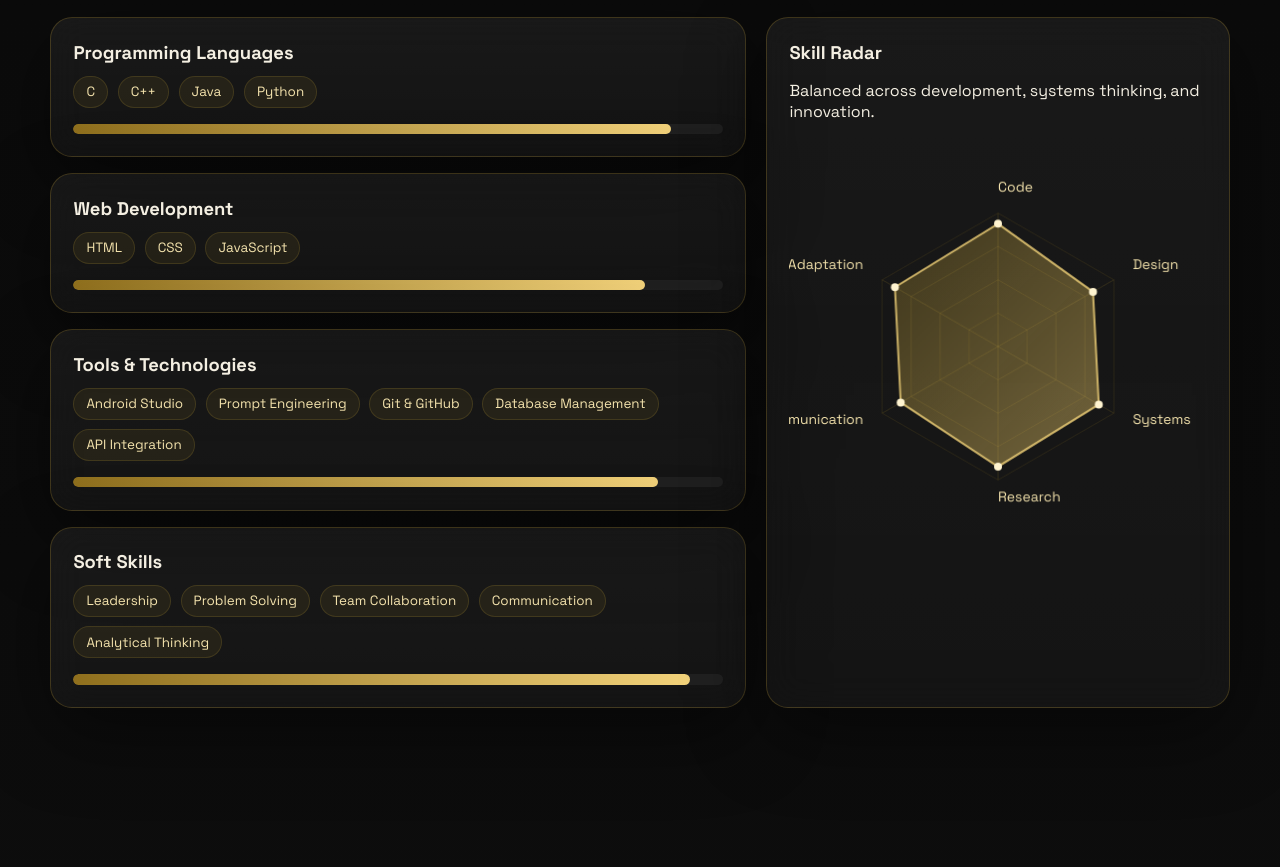
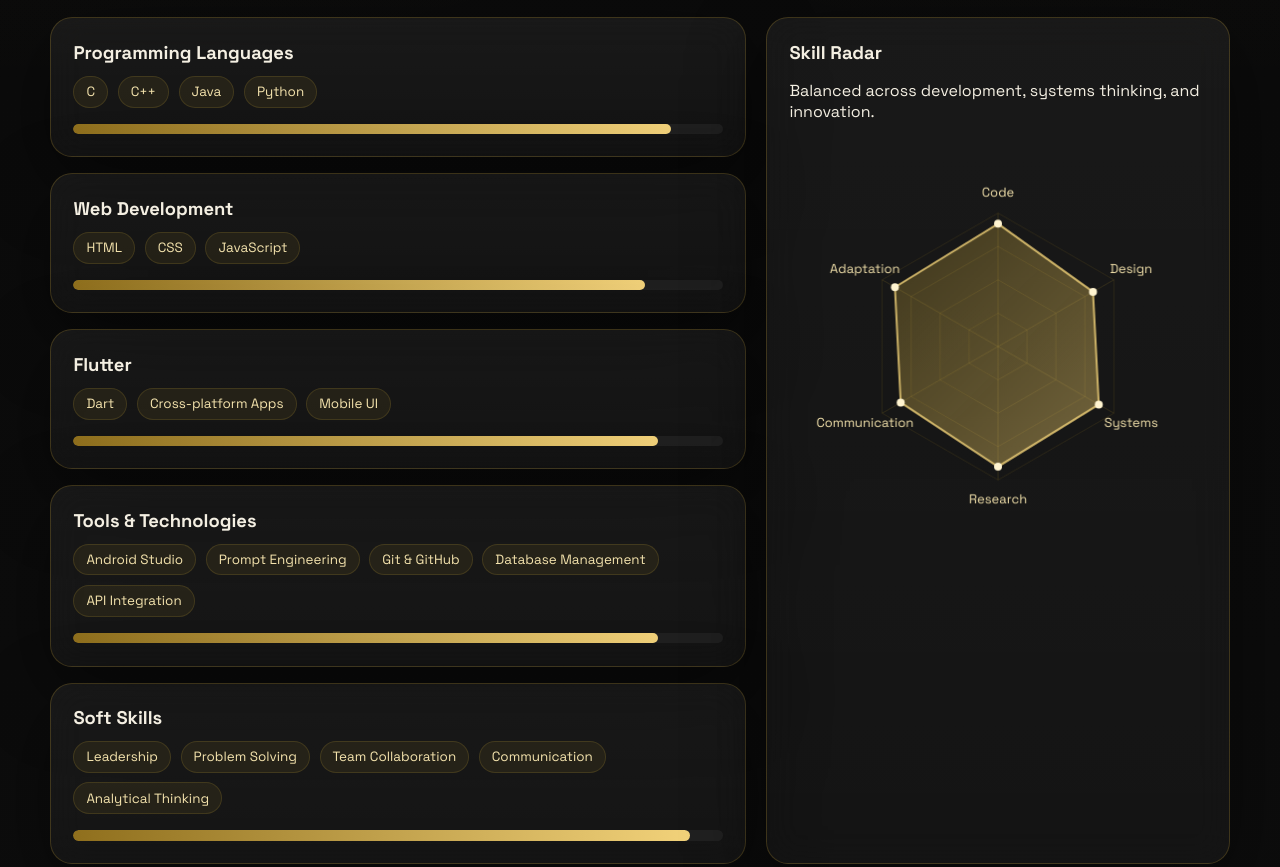
Before and after one commit to Dev-0710/Portfolio-Website, a website: page index.html in a window 1280 px wide. Shown: the part 1640-2507 px from the top of the page. Drawn offline with nearby package versions, Linux system fonts and the light colour scheme; no server answers.

Commit message:
new skill
Added flutter as my new skill and improved the skill radar

```diff
--- a/index.html
+++ b/index.html
@@ -196,6 +196,13 @@
             <div class="progress"><span></span></div>
           </article>
           <article class="skill-card glass reveal" data-level="90">
+            <h3>Flutter</h3>
+            <div class="chips">
+              <span>Dart</span><span>Cross-platform Apps</span><span>Mobile UI</span>
+            </div>
+            <div class="progress"><span></span></div>
+          </article>
+          <article class="skill-card glass reveal" data-level="90">
             <h3>Tools & Technologies</h3>
             <div class="chips">
               <span>Android Studio</span><span>Prompt Engineering</span><span>Git & GitHub</span><span>Database Management</span><span>API Integration</span>
@@ -231,6 +238,7 @@
         <article class="interest-card glass reveal"><span>⌬</span><strong>Quantum Computing</strong></article>
         <article class="interest-card glass reveal"><span>✈</span><strong>UAV/UAS Technologies</strong></article>
         <article class="interest-card glass reveal"><span>◆</span><strong>Android Development</strong></article>
+        <article class="interest-card glass reveal"><span>FL</span><strong>Flutter</strong></article>
         <article class="interest-card glass reveal"><span>⌁</span><strong>Web Development</strong></article>
         <article class="interest-card glass reveal"><span>✦</span><strong>Emerging Technologies</strong></article>
         <article class="interest-card glass reveal"><span>◎</span><strong>Automation Systems</strong></article>
--- a/script.js
+++ b/script.js
@@ -276,12 +276,27 @@ function drawRadarChart() {
     radarCtx.strokeStyle = "rgba(212, 175, 55, 0.16)";
     radarCtx.stroke();
 
-    const labelX = Math.cos(axis.angle) * (radius + 22);
-    const labelY = Math.sin(axis.angle) * (radius + 22);
+    const labelOffset = 20;
+    const labelPadding = 12;
+    const rawLabelX = Math.cos(axis.angle) * (radius + labelOffset);
+    const rawLabelY = Math.sin(axis.angle) * (radius + labelOffset);
     radarCtx.fillStyle = "#f4e3ad";
-    radarCtx.font = "14px Space Grotesk";
-    radarCtx.textAlign = labelX > 0 ? "left" : "right";
-    radarCtx.fillText(axis.label, labelX, labelY);
+    radarCtx.font = "13px Space Grotesk";
+    radarCtx.textBaseline = "middle";
+
+    const labelWidth = radarCtx.measureText(axis.label).width;
+    const absoluteX = centerX + rawLabelX;
+    const clampedX = Math.min(
+      Math.max(absoluteX, labelPadding + labelWidth / 2),
+      width - labelPadding - labelWidth / 2
+    );
+    const clampedY = Math.min(
+      Math.max(centerY + rawLabelY, labelPadding),
+      height - labelPadding
+    );
+
+    radarCtx.textAlign = "center";
+    radarCtx.fillText(axis.label, clampedX - centerX, clampedY - centerY);
   });
 
   radarCtx.beginPath();
```
